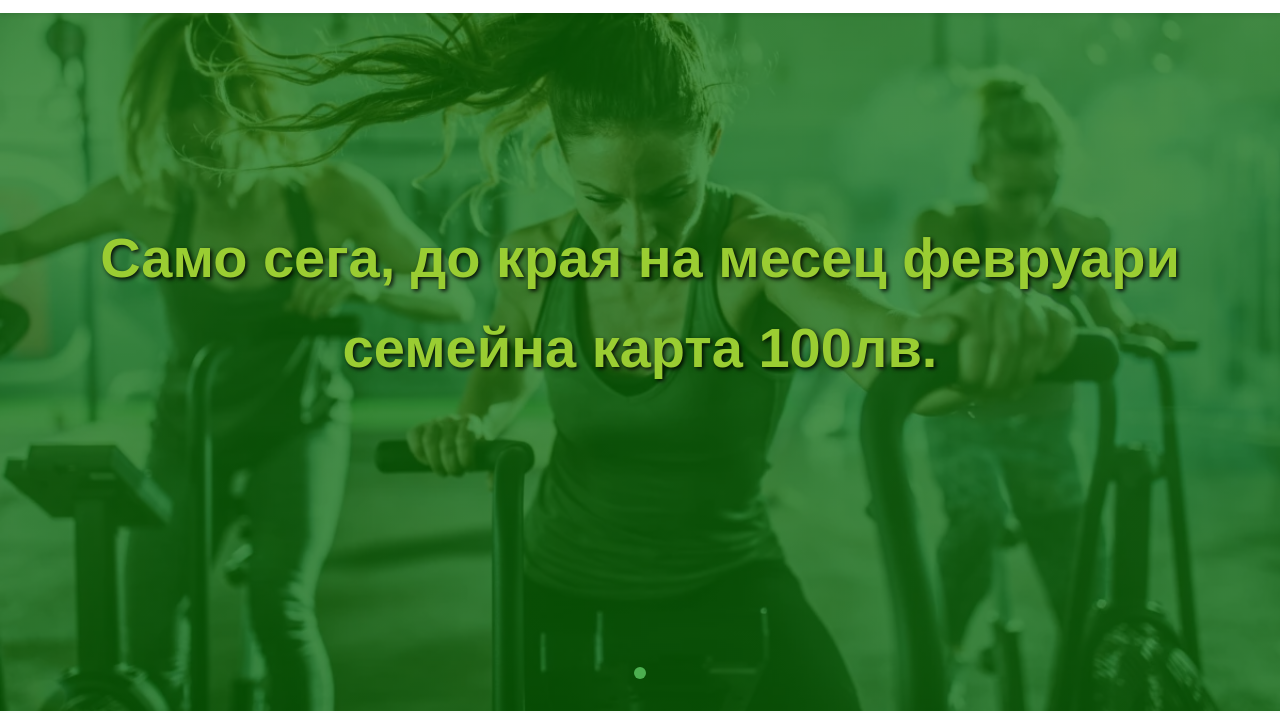
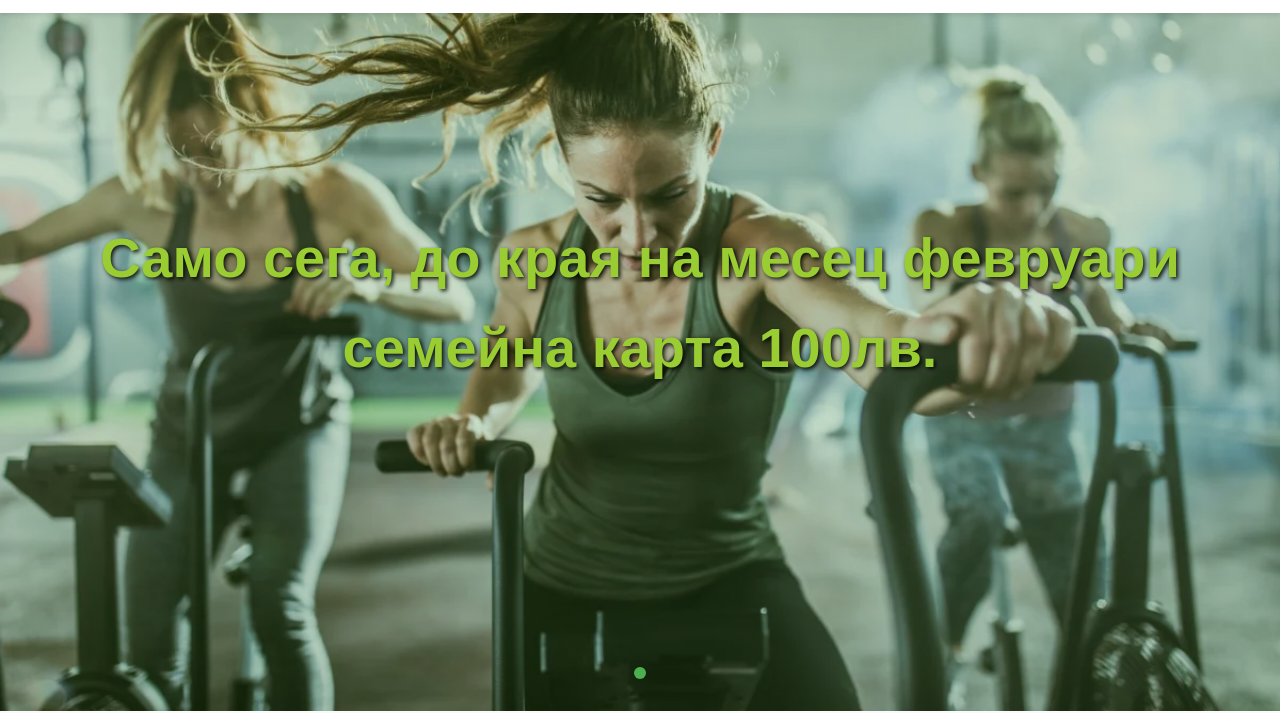
Before and after one commit to GeorgiGeorgievTsankov/fitness-oborishte, a website built with Vite: page index.html in a window 1280 px wide. Shown: the part 89-802 px from the top of the page. Built offline with nearby package versions, Linux system fonts and the light colour scheme.

Commit message:
update carousel

```diff
--- a/style.css
+++ b/style.css
@@ -92,7 +92,7 @@ nav {
   transition: transform 0.5s ease-in-out;
 }
 .carousel-item:nth-child(1) {
-  background: linear-gradient(rgba(0, 100, 0, 0.7), rgba(0, 100, 0, 0.7)),
+  background: linear-gradient(rgba(0, 100, 0, 0.2), rgba(0, 100, 0, 0.2)),
     url("/img/hero4.jpg");
   /* background: url("/img/hero2.jpg"); */
 }
```
